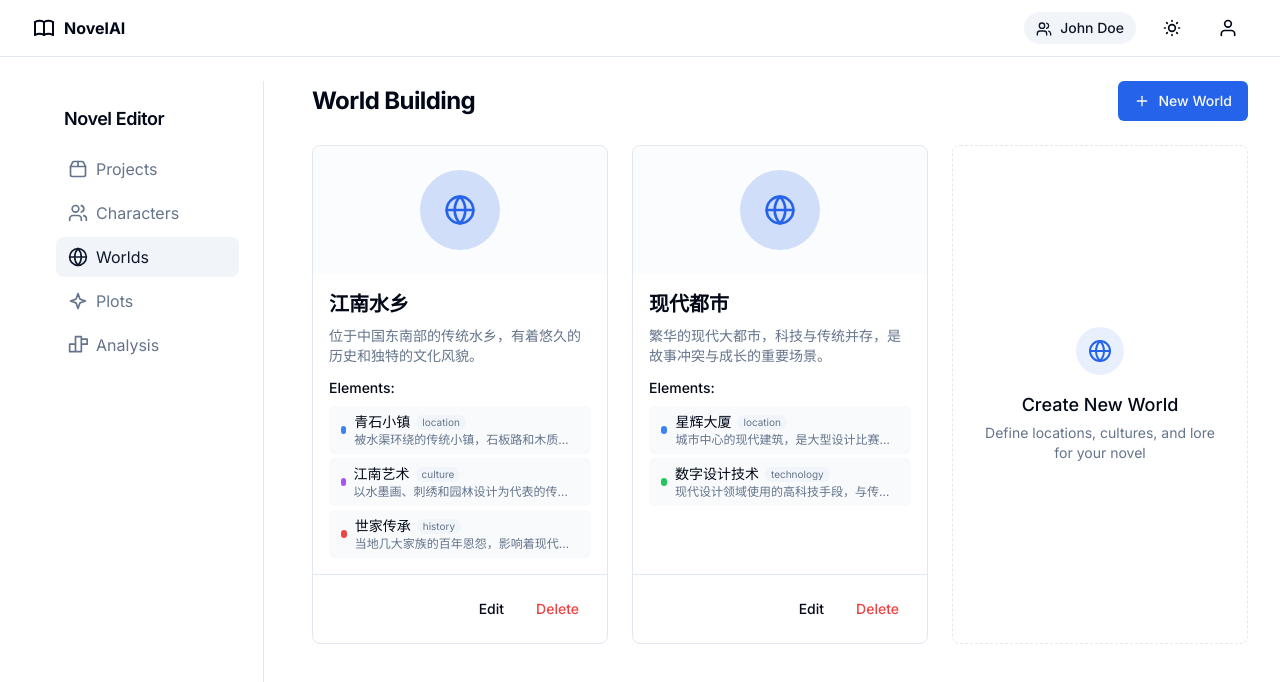
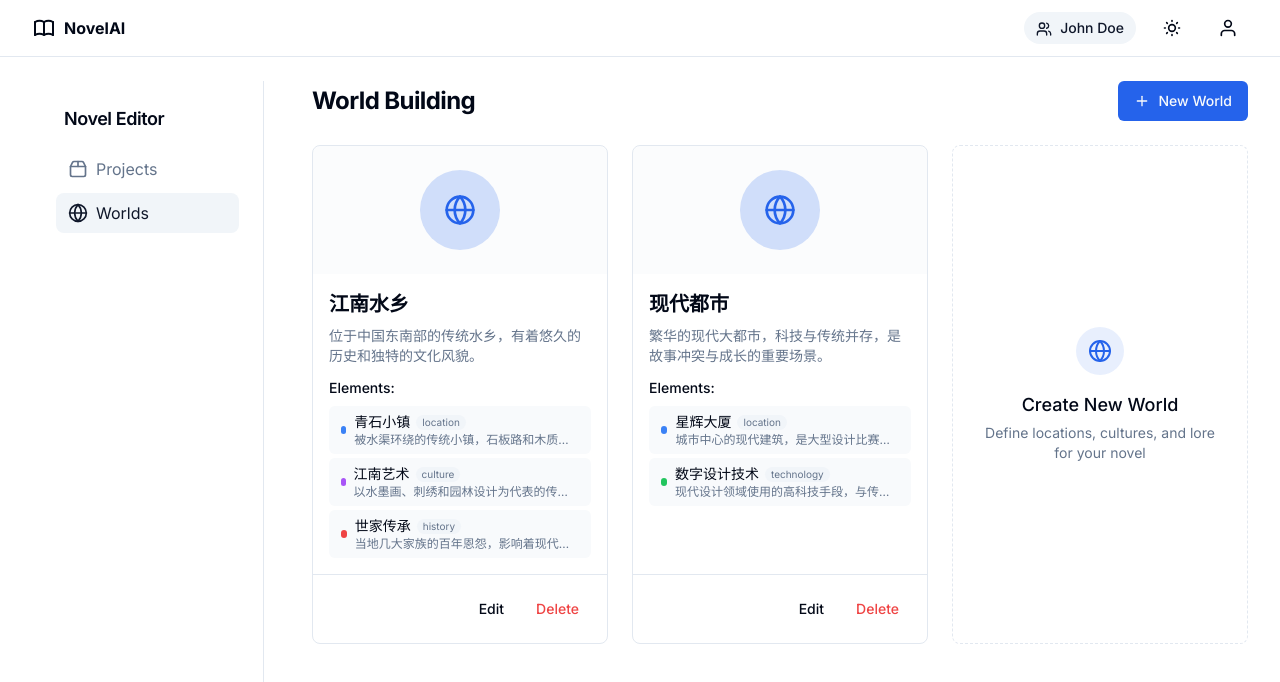
Before and after one commit to Yuikij/novel-editor, a Next.js app: page /dashboard/worlds in a window 1280 px wide. Shown: the top 682 px of the page. Built offline with nearby package versions, Linux system fonts and the light colour scheme.

Commit message:
Refactor Dashboard and Worlds pages to comment out unused Links for Analysis. This improves code clarity and prepares for potential future use without removing the components entirely.

```diff
--- a/app/dashboard/page.tsx
+++ b/app/dashboard/page.tsx
@@ -161,13 +161,13 @@ export default function DashboardPage() {
                   <WorldIcon className="h-5 w-5" />
                   Worlds
                 </Link>
-                <Link
+                {/* <Link
                   href="/dashboard/analysis"
                   className="flex items-center gap-2 rounded-lg px-3 py-2 text-muted-foreground transition-colors hover:bg-accent hover:text-accent-foreground"
                 >
                   <AnalysisIcon className="h-5 w-5" />
                   Analysis
-                </Link>
+                </Link> */}
               </nav>
             </div>
           </div>
--- a/app/dashboard/worlds/page.tsx
+++ b/app/dashboard/worlds/page.tsx
@@ -146,29 +146,6 @@ export default function WorldsPage() {
                   Projects
                 </Link>
                 <Link
-                  href="/dashboard/characters"
-                  className="flex items-center gap-2 rounded-lg px-3 py-2 text-muted-foreground transition-colors hover:bg-accent hover:text-accent-foreground"
-                >
-                  <svg
-                    xmlns="http://www.w3.org/2000/svg"
-                    width="16"
-                    height="16"
-                    viewBox="0 0 24 24"
-                    fill="none"
-                    stroke="currentColor"
-                    strokeWidth="2"
-                    strokeLinecap="round"
-                    strokeLinejoin="round"
-                    className="h-5 w-5"
-                  >
-                    <path d="M16 21v-2a4 4 0 0 0-4-4H6a4 4 0 0 0-4 4v2" />
-                    <circle cx="9" cy="7" r="4" />
-                    <path d="M22 21v-2a4 4 0 0 0-3-3.87" />
-                    <path d="M16 3.13a4 4 0 0 1 0 7.75" />
-                  </svg>
-                  Characters
-                </Link>
-                <Link
                   href="/dashboard/worlds"
                   className="flex items-center gap-2 rounded-lg bg-accent px-3 py-2 text-accent-foreground"
                 >
@@ -190,27 +167,7 @@ export default function WorldsPage() {
                   </svg>
                   Worlds
                 </Link>
-                <Link
-                  href="/dashboard/plots"
-                  className="flex items-center gap-2 rounded-lg px-3 py-2 text-muted-foreground transition-colors hover:bg-accent hover:text-accent-foreground"
-                >
-                  <svg
-                    xmlns="http://www.w3.org/2000/svg"
-                    width="16"
-                    height="16"
-                    viewBox="0 0 24 24"
-                    fill="none"
-                    stroke="currentColor"
-                    strokeWidth="2"
-                    strokeLinecap="round"
-                    strokeLinejoin="round"
-                    className="h-5 w-5"
-                  >
-                    <path d="m12 3-1.912 5.813a2 2 0 0 1-1.275 1.275L3 12l5.813 1.912a2 2 0 0 1 1.275 1.275L12 21l1.912-5.813a2 2 0 0 1 1.275-1.275L21 12l-5.813-1.912a2 2 0 0 1-1.275-1.275L12 3Z" />
-                  </svg>
-                  Plots
-                </Link>
-                <Link
+                {/* <Link
                   href="/dashboard/analysis"
                   className="flex items-center gap-2 rounded-lg px-3 py-2 text-muted-foreground transition-colors hover:bg-accent hover:text-accent-foreground"
                 >
@@ -229,7 +186,7 @@ export default function WorldsPage() {
                     <path d="M2 11h7v9H2zm7-9h7v18H9zm7 3h7v6h-7z" />
                   </svg>
                   Analysis
-                </Link>
+                </Link> */}
               </nav>
             </div>
           </div>
```
